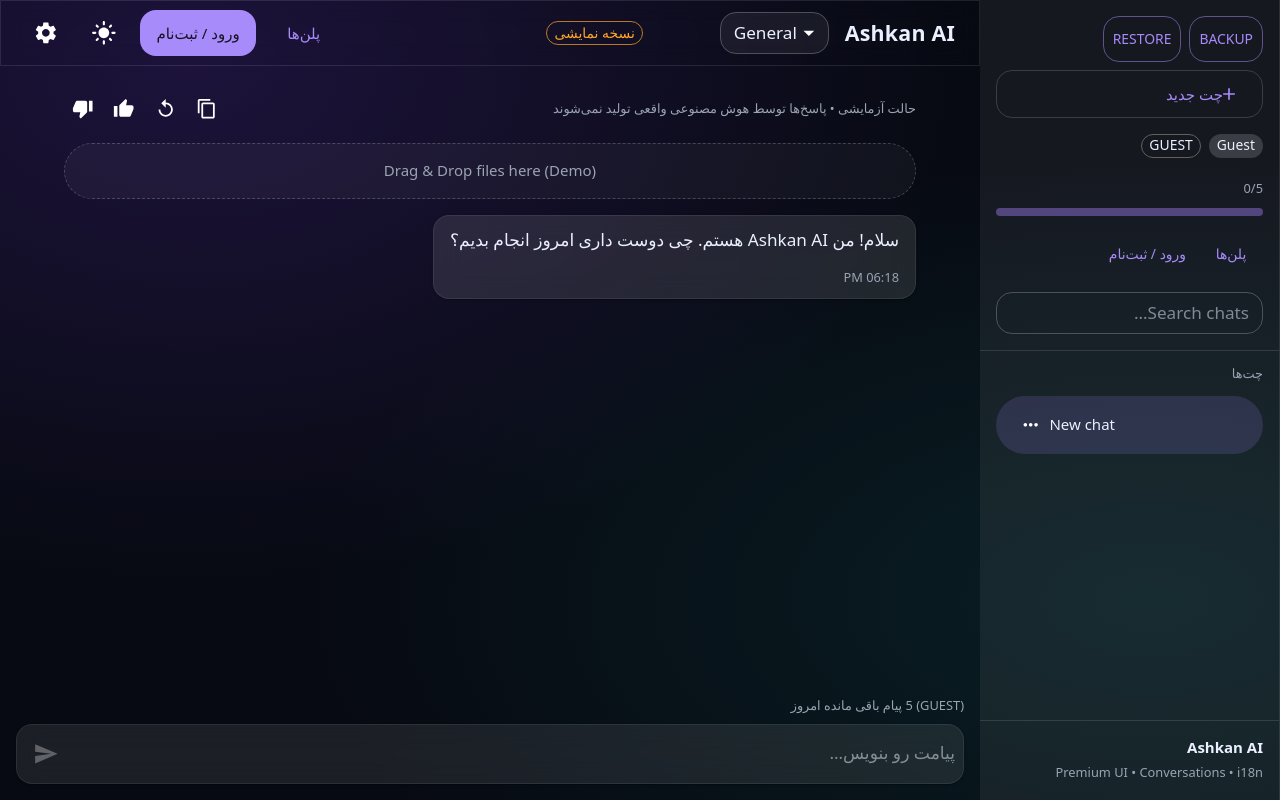
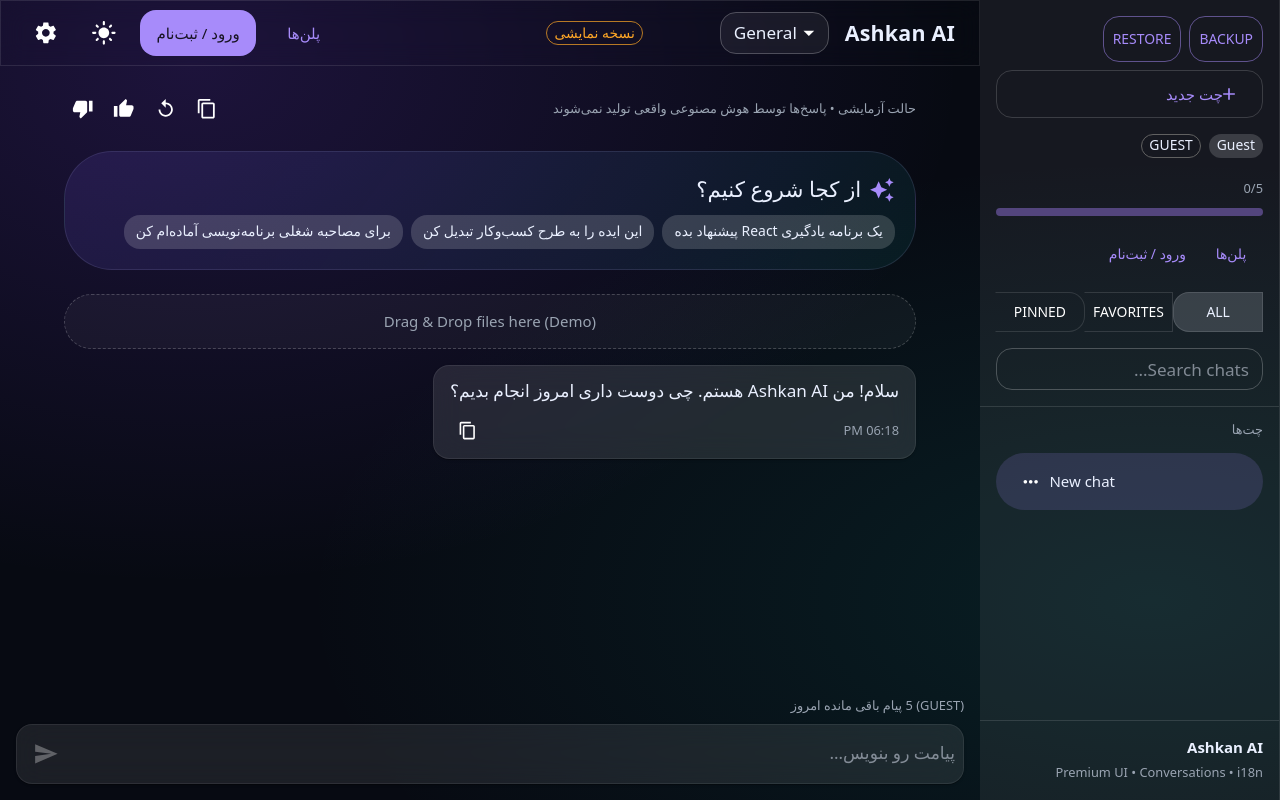
Before and after one commit to ashkan20171/AshkanAI-Reactjs-, a React (Vite) app: page / in a window 1280 px wide. Built offline with nearby package versions, Linux system fonts and the light colour scheme.

Commit message:
edit
edit

```diff
--- a/src/components/chat/ChatInput.jsx
+++ b/src/components/chat/ChatInput.jsx
@@ -1,12 +1,13 @@
 import { Box, IconButton, Paper, TextField, Typography } from "@mui/material";
 import SendIcon from "@mui/icons-material/Send";
-import { useState } from "react";
+import { useState, useEffect } from "react";
 import { useTranslation } from "react-i18next";
 
 
-export default function ChatInput({ onSend, disabled, helperText }) {
+export default function ChatInput({ onSend, disabled, helperText, suggestedPrompt, onPromptUsed }) {
   const [value, setValue] = useState("");
 const { t } = useTranslation();
+  useEffect(() => { if (suggestedPrompt) { setValue(suggestedPrompt); } }, [suggestedPrompt]);
 
   const submit = () => {
     const v = value.trim();
--- a/src/components/chat/ChatView.jsx
+++ b/src/components/chat/ChatView.jsx
@@ -11,6 +11,8 @@
 import ThumbUpIcon from "@mui/icons-material/ThumbUp";
 import ThumbDownIcon from "@mui/icons-material/ThumbDown";
 import StopIcon from "@mui/icons-material/Stop";
+import AutoAwesomeIcon from "@mui/icons-material/AutoAwesome";
+import { Chip, Stack } from "@mui/material";
 import { useSnackbar } from "notistack";
 import DropZone from "./DropZone"; // اگر مسیرت فرق داره، اصلاحش کن
 
@@ -41,6 +43,8 @@
   const liveEnabled = import.meta.env.VITE_AI_MODE === "live";
 
   const bottomRef = useRef(null);
+  const [draftPrompt, setDraftPrompt] = useState("");
+  const suggestions = i18n.language === "fa" ? ["یک برنامه یادگیری React پیشنهاد بده", "این ایده را به طرح کسب‌وکار تبدیل کن", "برای مصاحبه شغلی برنامه‌نویسی آماده‌ام کن"] : ["Create a React learning plan", "Turn my idea into a business plan", "Help me prepare for a developer interview"];
 
   // attachments (demo)
   const [attachments, setAttachments] = useState([]);
@@ -78,7 +82,7 @@
   const clearAttachments = () => setAttachments([]);
 
   const send = async (text) => {
-    if (disabled || !activeId) return;
+    if (disabled || !activeId || !text?.trim()) return;
     if (isTyping) return;
 
     appendMessage(activeId, {
@@ -149,14 +153,33 @@
     }
   };
 
-  const regenerate = () => {
+  const regenerate = async () => {
     if (!activeId) return;
     if (isTyping) return;
 
     const lastUser = [...messages].reverse().find((m) => m.role === "user");
     if (!lastUser) return;
-    replaceLastAssistant(activeId, makeMockAnswer(lastUser.text, i18n.language));
-    enqueueSnackbar(t("regenerate"), { variant: "info" });
+    if (!liveEnabled) {
+      replaceLastAssistant(activeId, makeMockAnswer(lastUser.text, i18n.language));
+      enqueueSnackbar(t("regenerate"), { variant: "info" });
+      return;
+    }
+    const controller = new AbortController();
+    abortRef.current = controller;
+    setIsTyping(true);
+    replaceLastAssistant(activeId, i18n.language === "fa" ? "در حال تولید مجدد…" : "Regenerating…");
+    try {
+      const history = messages.filter((m) => !m.pending).slice(0, -1).slice(-20).map((m) => ({ role: m.role, content: m.text }));
+      const response = await fetch("/api/chat", { method: "POST", headers: { "Content-Type": "application/json" }, body: JSON.stringify({ messages: history }), signal: controller.signal });
+      const data = await response.json().catch(() => ({}));
+      if (!response.ok) throw new Error(data.error || `HTTP ${response.status}`);
+      replaceLastAssistant(activeId, data.reply);
+    } catch (error) {
+      replaceLastAssistant(activeId, controller.signal.aborted ? "Stopped" : `Error: ${error.message}`);
+    } finally {
+      if (abortRef.current === controller) abortRef.current = null;
+      setIsTyping(false);
+    }
   };
 
   return (
@@ -207,6 +230,12 @@
             </Box>
           </Box>
 
+          {messages.filter((m) => m.role === "user").length === 0 && (
+            <Box sx={{ my: 3, p: 2.5, borderRadius: 3, background: "linear-gradient(125deg, rgba(106,78,210,.16), rgba(17,184,172,.09))", border: "1px solid rgba(128,128,180,.2)" }}>
+              <Typography variant="h6" sx={{ mb: 1, display: "flex", alignItems: "center", gap: 1 }}><AutoAwesomeIcon color="primary" />{i18n.language === "fa" ? "از کجا شروع کنیم؟" : "What shall we explore?"}</Typography>
+              <Stack direction="row" flexWrap="wrap" gap={1}>{suggestions.map((suggestion) => <Chip key={suggestion} label={suggestion} onClick={() => setDraftPrompt(suggestion)} sx={{ height: "auto", minHeight: 34, "& .MuiChip-label": { whiteSpace: "normal", py: 0.75 } }} />)}</Stack>
+            </Box>
+          )}
           {/* Dropzone (demo) */}
           <Box sx={{ mt: 2 }}>
             <DropZone onFiles={onFiles} />
@@ -256,7 +285,7 @@
         </Container>
       </Box>
 
-      <ChatInput onSend={send} disabled={disabled || isTyping} helperText={helperText} />
+      <ChatInput onSend={(value) => { setDraftPrompt(""); return send(value); }} suggestedPrompt={draftPrompt} onPromptUsed={() => setDraftPrompt("")} disabled={disabled || isTyping} helperText={helperText} />
     </Box>
   );
 }
--- a/src/components/chat/MessageBubble.jsx
+++ b/src/components/chat/MessageBubble.jsx
@@ -1,4 +1,5 @@
-import { Box, Paper, Typography } from "@mui/material";
+import { Box, Paper, Typography, IconButton, Tooltip } from "@mui/material";
+import ContentCopyIcon from "@mui/icons-material/ContentCopy";
 
 function formatTime(ts) {
   if (!ts) return "";
@@ -33,10 +34,11 @@
           {pending ? "…" : text}
         </Typography>
 
-        <Box sx={{ mt: 1 }}>
+        <Box sx={{ mt: 1, display: "flex", alignItems: "center", justifyContent: "space-between", gap: 1 }}>
           <Typography variant="caption" color="text.secondary">
             {pending ? "typing…" : formatTime(ts)}
           </Typography>
+          {!pending && text && <Tooltip title="Copy message"><IconButton size="small" aria-label="Copy message" onClick={() => navigator.clipboard?.writeText(text).catch(() => {})}><ContentCopyIcon fontSize="inherit" /></IconButton></Tooltip>}
         </Box>
       </Paper>
     </Box>
--- a/src/components/layout/AppLayout.jsx
+++ b/src/components/layout/AppLayout.jsx
@@ -7,7 +7,7 @@
   const [mobileOpen, setMobileOpen] = useState(false);
 
   return (
-    <Box sx={{ display: "flex", height: "100vh", overflow: "hidden" }}>
+    <Box sx={{ display: "flex", height: "100dvh", overflow: "hidden" }}>
       <Sidebar
         variant="desktop"
       />
--- a/src/components/layout/Sidebar.jsx
+++ b/src/components/layout/Sidebar.jsx
@@ -20,6 +20,9 @@
 import CloseIcon from "@mui/icons-material/Close";
 import PushPinIcon from "@mui/icons-material/PushPin";
 import DownloadIcon from "@mui/icons-material/Download";
+import StarIcon from "@mui/icons-material/Star";
+import StarBorderIcon from "@mui/icons-material/StarBorder";
+import { ToggleButton, ToggleButtonGroup } from "@mui/material";
 import { useAuthStore } from "../../store/authStore";
 import { useChatStore } from "../../store/chatStore";
 import { useNavigate } from "react-router-dom";
@@ -46,6 +49,7 @@
   const search = useChatStore((s) => s.search);
 
   const pinToggle = useChatStore((s) => s.pinToggle);
+  const toggleFavorite = useChatStore((s) => s.toggleFavorite);
   const exportConversation = useChatStore((s) => s.exportConversation);
   const exportAll = useChatStore((s) => s.exportAll);
   const importAll = useChatStore((s) => s.importAll);
@@ -56,7 +60,8 @@
 
   const [q, setQ] = useState("");
   const [backupError, setBackupError] = useState("");
-  const chats = search(q);
+  const [filter, setFilter] = useState("all");
+  const chats = search(q).filter((c) => filter === "all" || (filter === "favorites" && c.favorite) || (filter === "pinned" && c.pinned));
 
   const [menuAnchor, setMenuAnchor] = useState(null);
   const [menuChatId, setMenuChatId] = useState(null);
@@ -97,6 +102,11 @@
 
   const doDelete = () => {
     if (menuChatId) deleteChat(menuChatId);
+    closeMenu();
+  };
+
+  const doFavorite = () => {
+    if (menuChatId) toggleFavorite(menuChatId);
     closeMenu();
   };
 
@@ -216,6 +226,11 @@
           )}
         </Box>
 
+        <ToggleButtonGroup size="small" exclusive fullWidth value={filter} onChange={(_, value) => { if (value) setFilter(value); }} sx={{ mt: 2 }} aria-label="Conversation filters">
+          <ToggleButton value="all">{t("all", { defaultValue: "All" })}</ToggleButton>
+          <ToggleButton value="favorites">{t("favorites", { defaultValue: "Favorites" })}</ToggleButton>
+          <ToggleButton value="pinned">{t("pinned", { defaultValue: "Pinned" })}</ToggleButton>
+        </ToggleButtonGroup>
         <TextField
           size="small"
           fullWidth
@@ -247,6 +262,7 @@
             >
               <ListItemText primary={c.title} primaryTypographyProps={{ noWrap: true }} />
 
+              {c.favorite ? <StarIcon fontSize="small" sx={{ color: "warning.main", mx: 0.5 }} /> : null}
               {c.pinned ? (
                 <Tooltip title="Pinned">
                   <PushPinIcon fontSize="small" sx={{ opacity: 0.85, mx: 0.5 }} />
@@ -269,6 +285,7 @@
           Pin / Unpin
         </MenuItem>
 
+        <MenuItem onClick={doFavorite}><StarBorderIcon fontSize="small" sx={{ mr: 1 }} />{t("toggleFavorite", { defaultValue: "Toggle favorite" })}</MenuItem>
         <MenuItem onClick={doRename}>{t("rename")}</MenuItem>
         <MenuItem onClick={doDelete}>{t("delete")}</MenuItem>
 
--- a/src/pages/Login.jsx
+++ b/src/pages/Login.jsx
@@ -10,11 +10,14 @@
   Divider,
 } from "@mui/material";
 import { useMemo, useState } from "react";
+import { useTranslation } from "react-i18next";
 import { useNavigate, useLocation } from "react-router-dom";
 import AppLayout from "../components/layout/AppLayout";
 import { useAuthStore } from "../store/authStore";
 
 export default function Login() {
+  const { i18n } = useTranslation();
+  const fa = i18n.language.startsWith("fa");
   const navigate = useNavigate();
   const location = useLocation();
   const login = useAuthStore((s) => s.login);
@@ -26,8 +29,8 @@
   const [error, setError] = useState("");
 
   const title = useMemo(
-    () => (mode === "login" ? "ورود به Ashkan AI" : "ثبت‌نام در Ashkan AI"),
-    [mode]
+    () => (mode === "login" ? (fa ? "ورود به Ashkan AI" : "Sign in to Ashkan AI") : (fa ? "ثبت‌نام در Ashkan AI" : "Create your account")),
+    [mode, fa]
   );
 
   const submit = () => {
@@ -65,7 +68,7 @@
             {title}
           </Typography>
           <Typography color="text.secondary" gutterBottom>
-            حالت فعلی دمو است (بعداً به بک‌اند وصل می‌کنیم).
+            {fa ? "ورود و ثبت‌نام در حال حاضر صرفاً نمایشی است؛ رمز عبور در سرور بررسی نمی‌شود." : "Demo authentication only: passwords are not verified by a server."}
           </Typography>
 
           <Divider sx={{ my: 2, opacity: 0.2 }} />
--- a/src/store/chatStore.js
+++ b/src/store/chatStore.js
@@ -127,6 +127,10 @@
       });
     },
 
+    toggleFavorite(id) {
+      withPersist((state) => ({ conversations: state.conversations.map((c) => c.id === id ? { ...c, favorite: !c.favorite } : c) }));
+    },
+
     pinToggle(id) {
       withPersist((state) => ({
         conversations: state.conversations.map((c) =>
@@ -229,6 +233,7 @@
       if (!conv) return null;
 
       if (format === "json") return JSON.stringify(conv, null, 2);
+      if (format === "md") return [`# ${conv.title}`, ...conv.messages.map((m) => `\n## ${m.role === "user" ? "User" : "Assistant"}\n\n${m.text || ""}`)].join("\n");
 
       const lines = [];
       lines.push(`# ${conv.title}`);
```
Also changed, not shown: 2 other files (tests, documents, lock files or other folders).
